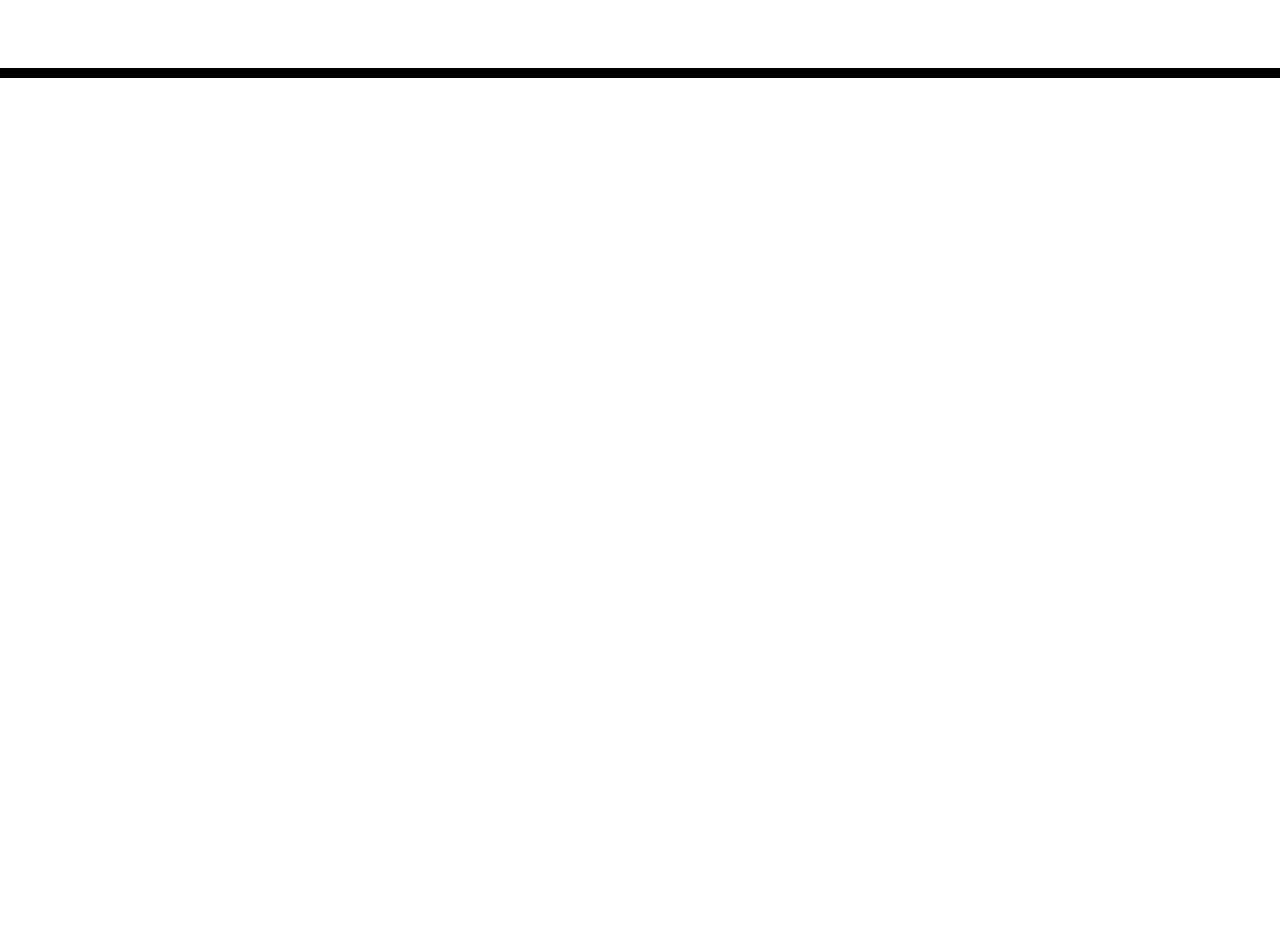
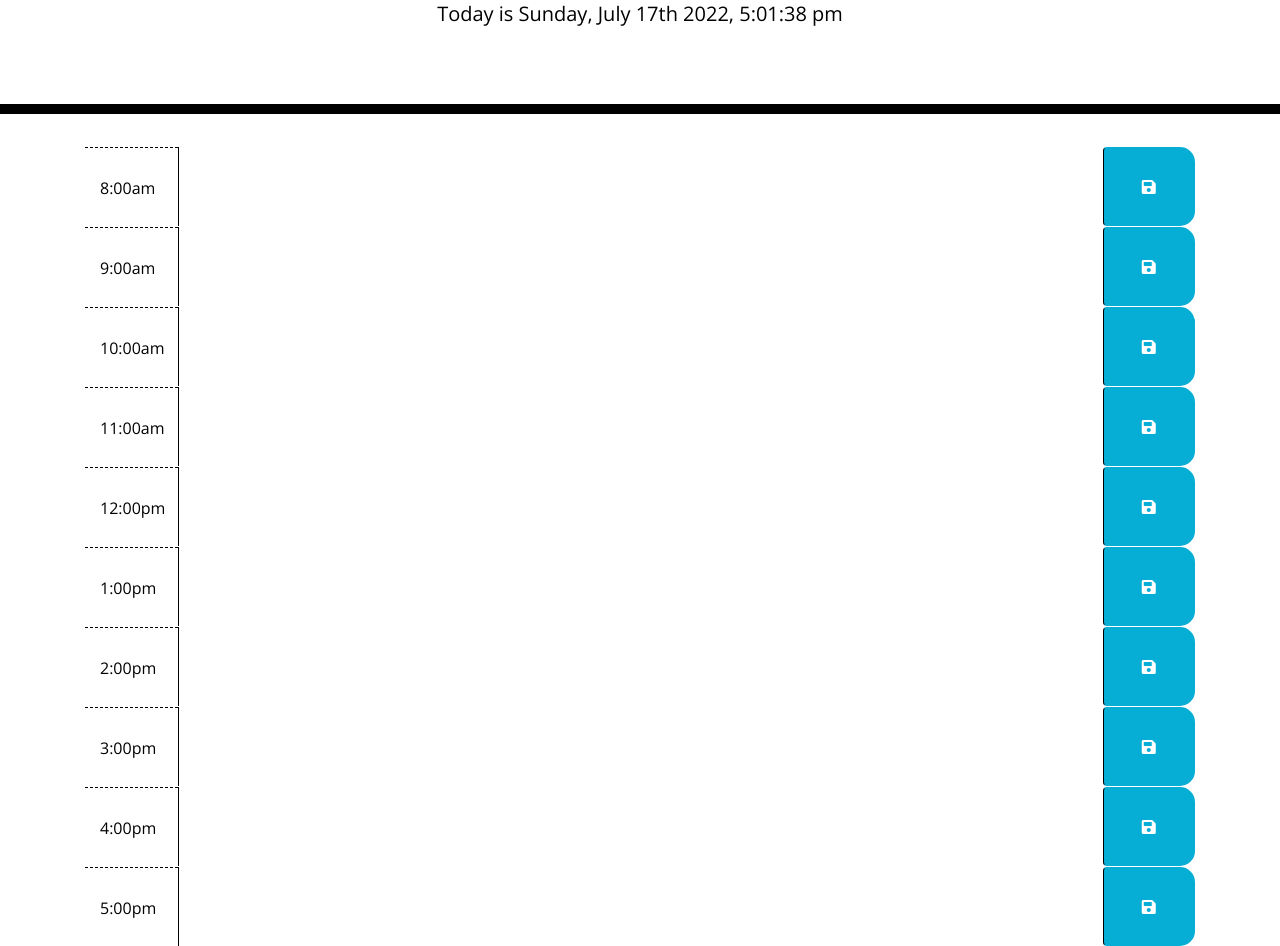
Before and after one commit to cfellwock/Daily-Planner, a plain HTML site: page index.html in a window 1280 px wide. Shown: the part 190-1136 px from the top of the page. Before the commit the page ends 800 px from the top, so only its background shows below. Drawn offline with nearby package versions, Linux system fonts and the light colour scheme.

Commit message:
HTML done, beginning .js

```diff
--- a/style.css
+++ b/Assets/css/style.css
@@ -21,12 +21,22 @@ textarea {
   border-bottom: 10px solid black;
 }
 
+/* Hourly timeblock grid */
+/* .container {
+  display: grid;
+  grid-template-columns: repeat(4, 1fr);
+  grid-template-rows: repeat(8, 1fr);
+  grid-column-gap: 0px;
+  grid-row-gap: 0px;
+  } */
+
+
 .description {
   white-space: pre-wrap;
 }
 
 .time-block {
-  text-align: center;
+  text-align: left;
   border-radius: 15px;
 }
 
--- a/script.js
+++ b/Assets/js/script.js
@@ -1,4 +1,9 @@
 // WHEN I open the planner, the current day is displayed at the top of the calendar
+let today = moment()
+    $("#currentDay").text("Today is " + today.format("dddd, MMMM Do YYYY, h:mm:ss a"));
+    today.setInterval(update, 1000);
+
+
 
 
 // WHEN I scroll down, I am presented with time blocks for standard business hours
@@ -10,3 +15,4 @@
 // WHEN I click the save button for that time block, the text for that event is saved in local storage
 
 // WHEN I refresh the page, the saved events persist
+update();
--- a/index.html
+++ b/index.html
@@ -1,5 +1,6 @@
 <!DOCTYPE html>
 <html lang="en">
+
   <head>
     <meta charset="UTF-8" />
     <meta name="viewport" content="width=device-width, initial-scale=1.0" />
@@ -18,7 +19,7 @@
       href="https://fonts.googleapis.com/css?family=Open+Sans&display=swap"
       rel="stylesheet"
     />
-    <link rel="stylesheet" href="style.css" />
+    <link rel="stylesheet" href="./Assets/css/style.css" />
     <title>Work Day Scheduler</title>
   </head>
 
@@ -28,11 +29,104 @@
       <p class="lead">A simple calendar app for scheduling your work day</p>
       <p id="currentDay" class="lead"></p>
     </header>
-    <div class="container">
-      <!-- Timeblocks go here -->
-    </div>
+
+      <div class="container">
+        <div class="container">
+          <!-- list timeblocks from 24 hour clock and 12 hours clock translation -->
+          <div id="hour8" class="row time-block">
+              <div class="col-md-1 hour">
+                  8:00am
+              </div>
+              <textarea class="col-md-10 description">
+              </textarea>
+              <button class="btn saveBtn col-md-1"><i class="fas fa-save"></i></button>
+          </div>
+
+          <div id="hour9" class="row time-block">
+              <div class="col-md-1 hour">
+                  9:00am
+              </div>
+              <textarea class="col-md-10 description">
+              </textarea>
+              <button class="btn saveBtn col-md-1"><i class="fas fa-save"></i></button>
+          </div>
+
+          <div id="hour10" class="row time-block">
+              <div class="col-md-1 hour">
+                  10:00am
+              </div>
+              <textarea class="col-md-10 description">
+              </textarea>
+              <button class="btn saveBtn col-md-1"><i class="fas fa-save"></i></button>
+          </div>
+
+          <div id="hour11" class="row time-block">
+              <div class="col-md-1 hour">
+                  11:00am
+              </div>
+              <textarea class="col-md-10 description">
+              </textarea>
+              <button class="btn saveBtn col-md-1"><i class="fas fa-save"></i></button>
+          </div>
+
+          <div id="hour12" class="row time-block">
+              <div class="col-md-1 hour">
+                  12:00pm
+              </div>
+              <textarea class="col-md-10 description">
+              </textarea>
+              <button class="btn saveBtn col-md-1"><i class="fas fa-save"></i></button>
+          </div>
+
+          <div id="hour13" class="row time-block">
+              <div class="col-md-1 hour">
+                  1:00pm
+              </div>
+              <textarea class="col-md-10 description">
+              </textarea>
+              <button class="btn saveBtn col-md-1"><i class="fas fa-save"></i></button>
+          </div>
+
+          <div id="hour14" class="row time-block">
+              <div class="col-md-1 hour">
+                  2:00pm
+              </div>
+              <textarea class="col-md-10 description">
+              </textarea>
+              <button class="btn saveBtn col-md-1"><i class="fas fa-save"></i></button>
+          </div>
+
+          <div id="hour15" class="row time-block">
+              <div class="col-md-1 hour">
+                  3:00pm
+              </div>
+              <textarea class="col-md-10 description">
+              </textarea>
+              <button class="btn saveBtn col-md-1"><i class="fas fa-save"></i></button>
+          </div>
+
+          <div id="hour16" class="row time-block">
+              <div class="col-md-1 hour">
+                  4:00pm
+              </div>
+              <textarea class="col-md-10 description">
+              </textarea>
+              <button class="btn saveBtn col-md-1"><i class="fas fa-save"></i></button>
+          </div>
+
+          <div id="hour17" class="row time-block">
+              <div class="col-md-1 hour">
+                  5:00pm
+              </div>
+              <textarea class="col-md-10 description">
+              </textarea>
+              <button class="btn saveBtn col-md-1"><i class="fas fa-save"></i></button>
+          </div>
+
+      </div>
 
     <script src="https://cdnjs.cloudflare.com/ajax/libs/jquery/3.2.1/jquery.min.js"></script>
     <script src="https://cdnjs.cloudflare.com/ajax/libs/moment.js/2.24.0/moment.min.js"></script>
-  </body>
-</html>
+    <script src="./Assets/js/script.js"></script>
+    </body>
+</html
```
